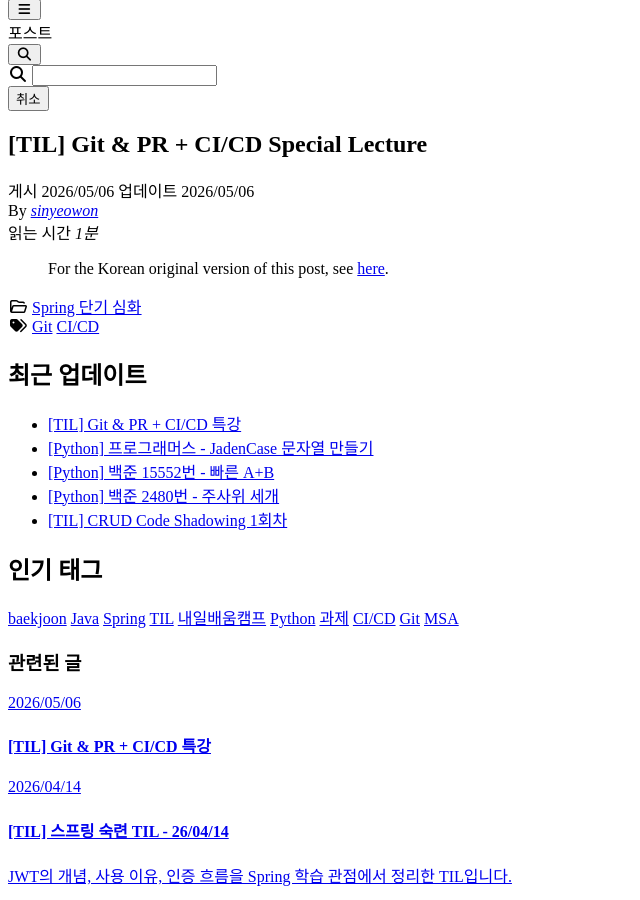
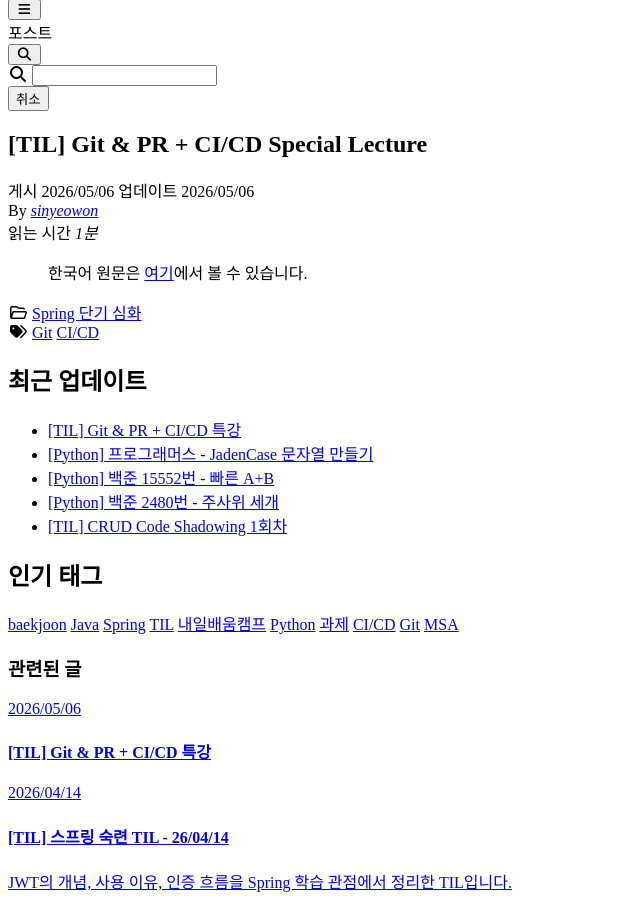
Before and after one commit to sinyeowon/sinyeowon.github.io, a Jekyll site: the page built from en/posts/TIL-Git-PR-CI-CD/index.md, in a window 1280 px wide and 900 px high, scrolled down 363 px. Shown: the whole window, without its empty margins (0-640 px from the left). Built offline with Jekyll 4.4.1, drawn with Linux system fonts in a browser that asks for light colours; cached includes are drawn as plain includes; nearby versions of some CDN libraries.

Commit message:
fix: localize post language notice

```diff
--- a/_layouts/post.html
+++ b/_layouts/post.html
@@ -99,16 +99,16 @@ script_includes:
 
   {% if page.lang == 'en' and page.original_url %}
     <blockquote class="prompt-info post-language-notice">
-      For the Korean original version of this post, see
-      <a href="{{ page.original_url | relative_url }}">here</a>.
+      한국어 원문은
+      <a href="{{ page.original_url | relative_url }}">여기</a>에서 볼 수 있습니다.
     </blockquote>
   {% elsif page.layout == 'post' %}
     {% assign english_post_url = page.en_url | default: page.english_url %}
 
     {% if english_post_url %}
       <blockquote class="prompt-info post-language-notice">
-        For the English version of this post, see
-        <a href="{{ english_post_url | relative_url }}">here</a>.
+        영어 버전은
+        <a href="{{ english_post_url | relative_url }}">여기</a>에서 볼 수 있습니다.
       </blockquote>
     {% endif %}
   {% endif %}
```
